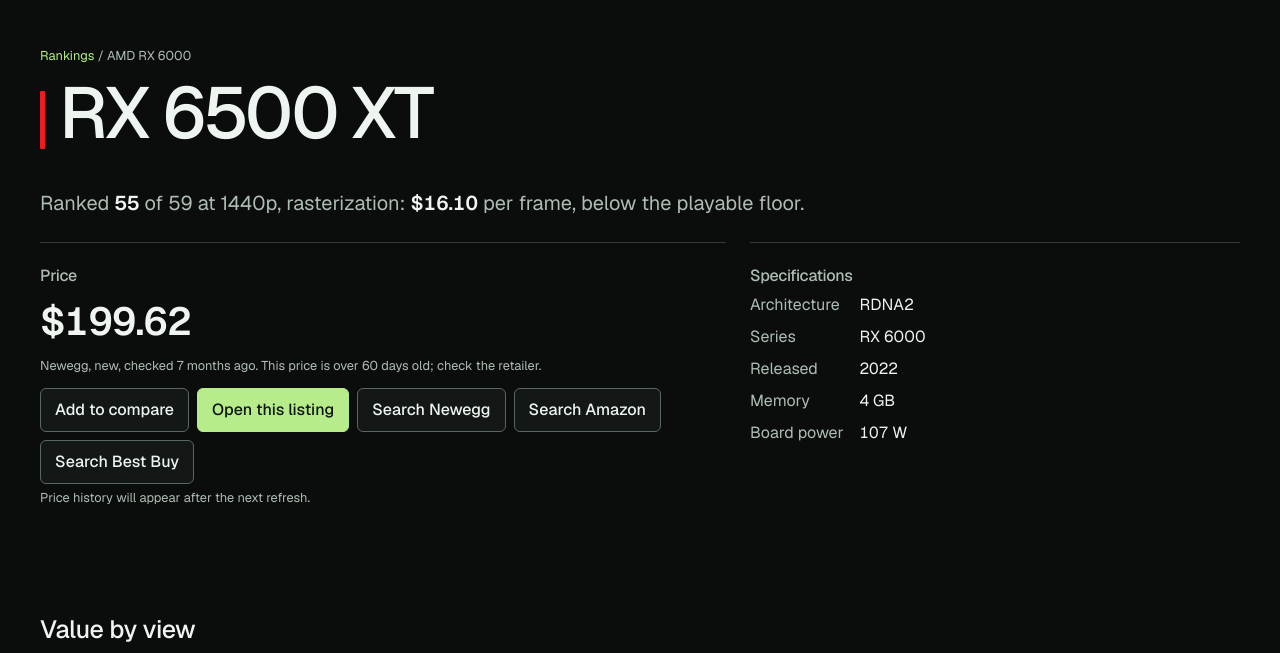
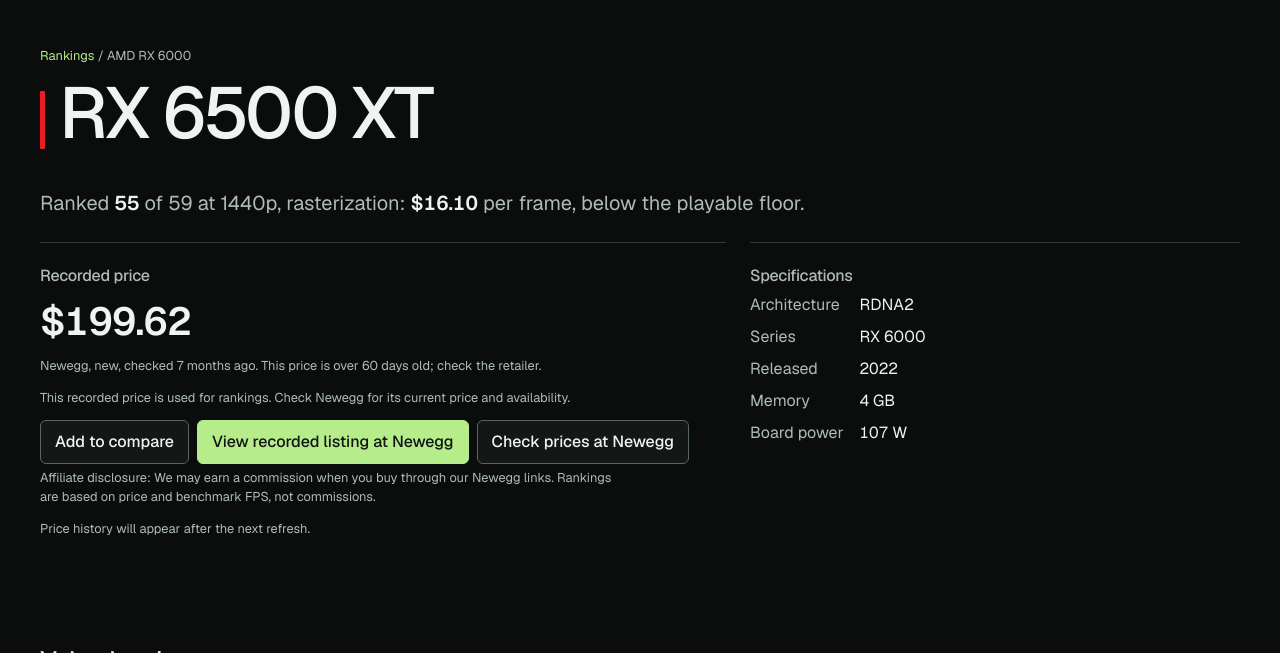
Before and after one commit to SiliconValueIndex/siliconvalueindex, an Astro site in the folder site/: page /gpu/amd-rx-6500-xt/ in a window 1280 px wide. Shown: the part 67-720 px from the top of the page. Built offline with nearby package versions, Linux system fonts and the light colour scheme; Astro itself is replaced by a stand-in of ours.

Commit message:
Add Newegg affiliate links and hide other shopping buttons

```diff
--- /dev/null
+++ b/site/src/lib/retailerLinks.ts
@@ -0,0 +1,22 @@
+// Launch visibility only; retailer URLs and price-source data remain intact.
+// Add 'amazon' or 'bestbuy' here to restore their shopping buttons.
+export const visibleRetailers = new Set(['newegg']);
+
+// Public Rakuten tracking identifiers, supplied by the site owner.
+// SID is an account identifier, not the case-sensitive affiliate ID used here.
+const affiliateId = 'vnDw7makTWM';
+const neweggMid = '44583';
+
+export function retailerLink(destination: string) {
+  const direct = { href: destination, rel: 'nofollow noopener', affiliate: false };
+  let url: URL;
+  try { url = new URL(destination); } catch { return direct; }
+  // Only US Newegg destinations belong to this advertiser. Never wrap other
+  // retailers, lookalike hosts, or existing affiliate links.
+  if (url.protocol !== 'https:' || !['newegg.com', 'www.newegg.com'].includes(url.hostname) || url.username || url.password || url.port) return direct;
+  const link = new URL('https://click.linksynergy.com/deeplink');
+  link.searchParams.set('id', affiliateId);
+  link.searchParams.set('mid', neweggMid);
+  link.searchParams.set('murl', destination);
+  return { href: link.href, rel: 'sponsored nofollow noopener', affiliate: true };
+}
--- a/site/src/pages/gpu/[gpu_id].astro
+++ b/site/src/pages/gpu/[gpu_id].astro
@@ -1,5 +1,6 @@
 ---
 import Base from '../../layouts/Base.astro';
+import { retailerLink, visibleRetailers } from '../../lib/retailerLinks';
 import { gpus, retailerName, manifest, priceHistory, money, fmtDate, ageDays, STALE_DAYS, viewLabel, splitView, VIEW_LABELS } from '../../lib/data';
 
 export function getStaticPaths() {
@@ -8,6 +9,9 @@ export function getStaticPaths() {
 const { gpu } = Astro.props;
 const history = priceHistory[gpu.gpu_id] ?? [];
 const price = gpu.current_price;
+const listingLink = price?.url && visibleRetailers.has(price.retailer) ? retailerLink(price.url) : null;
+const retailerLinks = Object.entries(gpu.retailer_links).filter(([key]) => visibleRetailers.has(key)).map(([key, url]) => ({ key, ...retailerLink(url) }));
+const hasAffiliateLinks = listingLink?.affiliate || retailerLinks.some((link) => link.affiliate);
 const stale = price ? ageDays(price.fetched_at) > STALE_DAYS : false;
 const rankEntries = Object.entries(gpu.rankings);
 const primary = gpu.rankings[manifest.primary_view];
@@ -40,7 +44,7 @@ const description = primary
 
     <div class="grid">
       <section class="panel">
-        <h2>Price</h2>
+        <h2>Recorded price</h2>
         {price ? (
           <>
             <p class="big num">{money(price.price, 2)}</p>
@@ -49,12 +53,13 @@ const description = primary
               {stale && <> This price is over {STALE_DAYS} days old; check the retailer.</>}
               {gpu.price_stats.n_points > 1 && <> 90-day low {money(gpu.price_stats.min_90d ?? 0, 0)}, median {money(gpu.price_stats.median_90d ?? 0, 0)}.</>}
             </p>
+            <p class="muted small">This recorded price is used for rankings. Check Newegg for its current price and availability.</p>
             <div class="actions">
               <button type="button" class="btn" data-compare-add={gpu.gpu_id} disabled>Add to compare</button>
               <a class="btn" data-compare-link href="/compare/" hidden>Compare →</a>
-              {price.url && <a class="btn btn-primary" href={price.url} rel="nofollow noopener" target="_blank">Open this listing</a>}
-              {Object.entries(gpu.retailer_links).map(([k, url]) => (
-                <a class="btn" href={url} rel="nofollow noopener" target="_blank">Search {retailerName(k)}</a>
+              {listingLink && <a class="btn btn-primary" href={listingLink.href} rel={listingLink.rel} target="_blank">View recorded listing at {retailerName(price.retailer)}</a>}
+              {retailerLinks.map(({ key: k, href, rel }) => (
+                <a class="btn" href={href} rel={rel} target="_blank">Check prices at {retailerName(k)}</a>
               ))}
             </div>
           </>
@@ -64,12 +69,13 @@ const description = primary
             <div class="actions">
               <button type="button" class="btn" data-compare-add={gpu.gpu_id} disabled>Add to compare</button>
               <a class="btn" data-compare-link href="/compare/" hidden>Compare →</a>
-              {Object.entries(gpu.retailer_links).map(([k, url]) => (
-                <a class="btn" href={url} rel="nofollow noopener" target="_blank">Search {retailerName(k)}</a>
+              {retailerLinks.map(({ key: k, href, rel }) => (
+                <a class="btn" href={href} rel={rel} target="_blank">Check prices at {retailerName(k)}</a>
               ))}
             </div>
           </>
         )}
+        {hasAffiliateLinks && <p class="muted small">Affiliate disclosure: We may earn a commission when you buy through our Newegg links. Rankings are based on price and benchmark FPS, not commissions.</p>}
         {history.length > 1 ? (
           <figure>
             <canvas id="spark" height="120" aria-label="Price history"></canvas>
```
Also changed, not shown: site/tests/retailer-links.test.mjs (added, +33 -0 lines), README.md.
